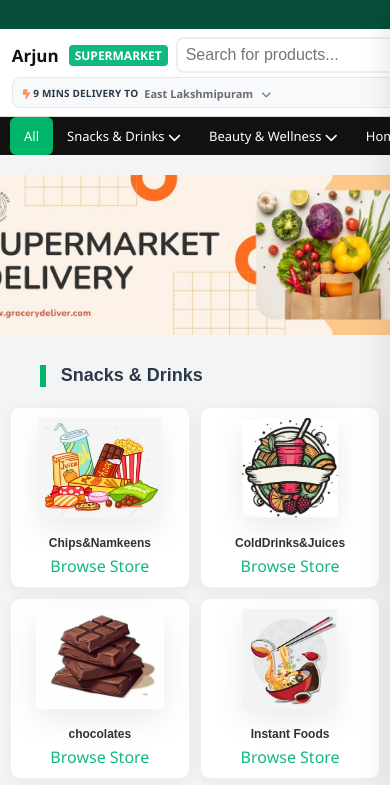
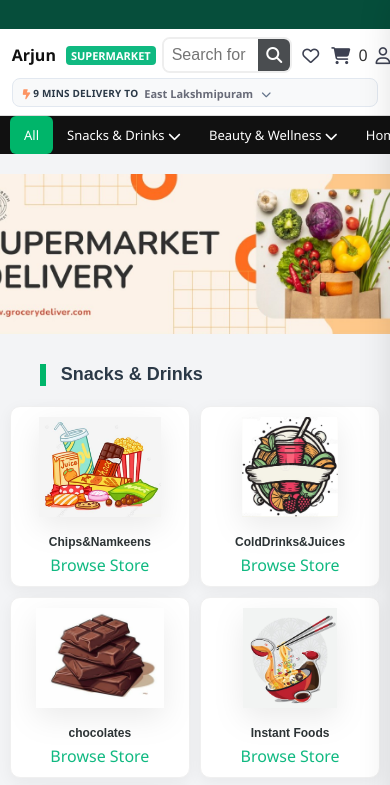
Before and after one commit to Deepika-547/Arjun-store, a website: page frontend/index.html in a window 390 px wide. Shown: the top 785 px of the page. Drawn offline with Linux system fonts and the light colour scheme; no server answers.

Commit message:
some changes

```diff
--- a/frontend/style.css
+++ b/frontend/style.css
@@ -2075,43 +2075,51 @@ button i {
 @media (max-width: 768px) {
     .nav-container {
         display: grid;
-        grid-template-columns: auto 1fr auto;
+        /* Logo fixed | Search flexible | Icons fixed 90px */
+        grid-template-columns: auto minmax(0, 1fr) 90px;
         grid-template-rows: auto auto;
         padding: 10px 4%;
-        gap: 6px 10px;
+        gap: 6px 8px;
         height: auto;
         align-items: center;
     }
 
     /* Row 1: Logo | Search | Icons */
     .logo {
-        font-size: 20px;
+        font-size: 19px;
         grid-column: 1;
         grid-row: 1;
         white-space: nowrap;
     }
-    .logo-badge { font-size: 14px; padding: 2px 8px; }
+    .logo-badge { font-size: 13px; padding: 2px 7px; }
 
     .search-section {
         grid-column: 2;
         grid-row: 1;
+        min-width: 0;      /* allows it to shrink properly */
         max-width: 100%;
         margin: 0;
-        flex-grow: 1;
+    }
+    .search-bar-group {
+        width: 100%;
     }
     .search-bar-group input {
         padding: 8px 10px;
         font-size: 14px;
-    }
-    .search-btn { padding: 0 12px; }
+        min-width: 0;
+        width: 100%;
+    }
+    .search-btn { padding: 0 10px; flex-shrink: 0; }
 
     .user-actions {
         grid-column: 3;
         grid-row: 1;
-        gap: 12px;
+        gap: 10px;
         justify-content: flex-end;
-    }
-    .action-icon { font-size: 20px; }
+        flex-wrap: nowrap;
+        overflow: visible;
+    }
+    .action-icon { font-size: 19px; }
     .user-actions .action-label { display: none; }
 
     /* Row 2: Location bar full width */
@@ -2122,11 +2130,11 @@ button i {
         align-items: center;
         background: #f8f9fa;
         border-radius: 8px;
-        padding: 6px 10px;
+        padding: 5px 10px;
         border: 1px solid #e2e8f0;
     }
     .vertical-divider {
-        display: none; /* hide the divider on mobile */
+        display: none;
     }
     .delivery-badge {
         font-size: 11px;
@@ -2143,13 +2151,17 @@ button i {
 }
 
 @media (max-width: 480px) {
-    .nav-container { padding: 8px 3%; gap: 4px 8px; }
-    .logo { font-size: 17px; }
-    .logo-badge { font-size: 12px; padding: 2px 6px; border-radius: 4px; }
+    .nav-container {
+        grid-template-columns: auto minmax(0, 1fr) 80px;
+        padding: 8px 3%;
+        gap: 5px 6px;
+    }
+    .logo { font-size: 16px; }
+    .logo-badge { font-size: 11px; padding: 2px 5px; border-radius: 4px; }
     .search-bar-group input { padding: 7px 8px; font-size: 13px; }
-    .search-btn { padding: 0 10px; }
-    .user-actions { gap: 10px; }
-    .action-icon { font-size: 18px; }
+    .search-btn { padding: 0 8px; font-size: 12px; }
+    .user-actions { gap: 8px; }
+    .action-icon { font-size: 17px; }
     .delivery-badge { font-size: 10px; }
     #nav-location-text { font-size: 11px; }
 }
@@ -2615,7 +2627,6 @@ button i {
     }
 }
 
-
 /* ── Profile Dropdown — Overlay (never pushes content, works on all screens) ── */
 #profile-menu.dropdown-content {
     position: fixed !important;   /* OUT of document flow — never shifts content */
```
